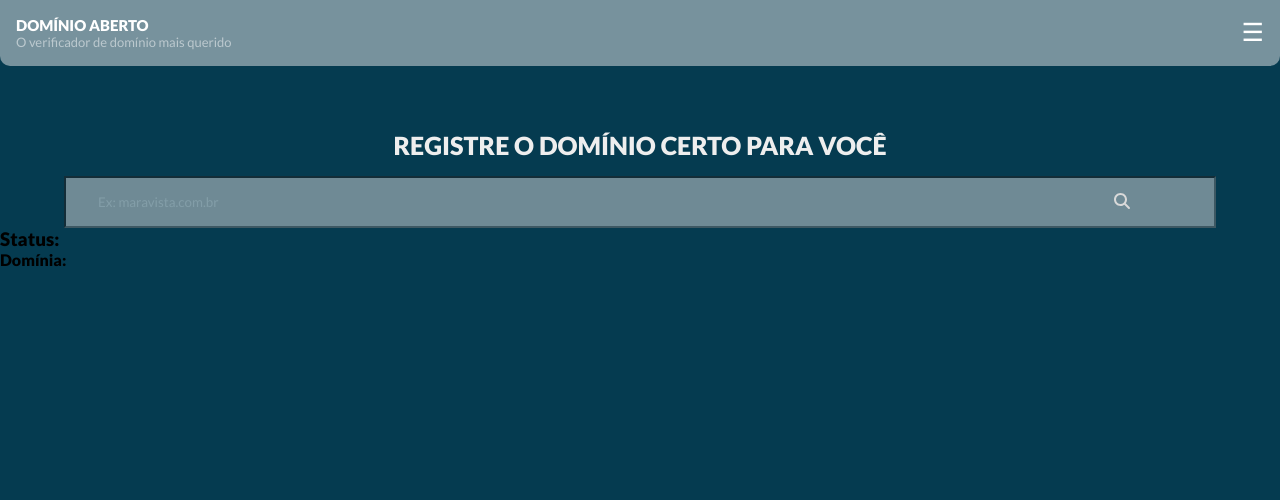
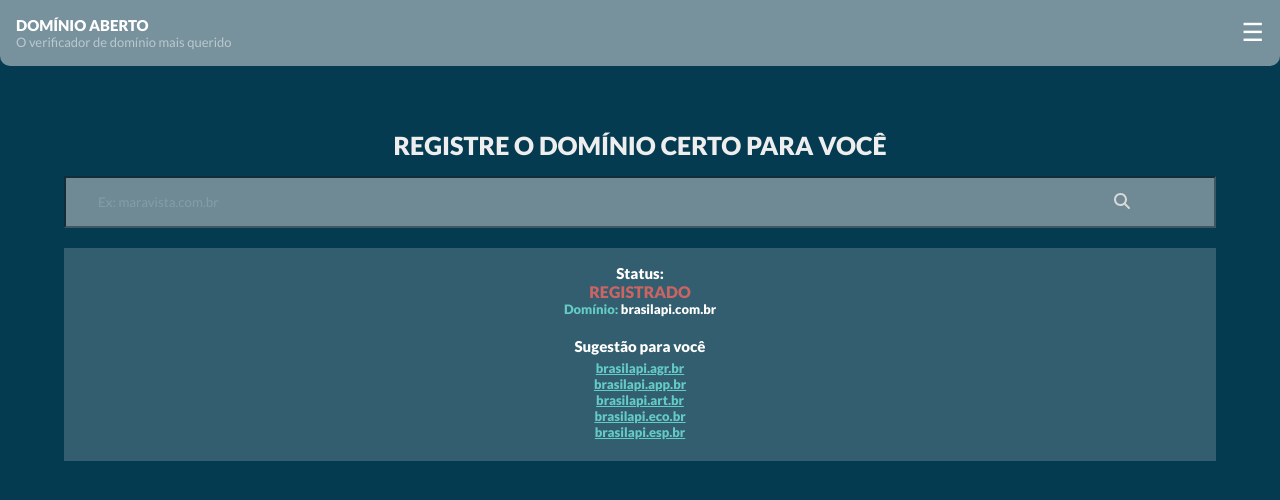
Before and after one commit to Gabriel-Aroucas/Verificador_de_Dominio, a React (Vite) app: page / in a window 1280 px wide. Shown: the top 500 px of the page. Built offline with nearby package versions, Linux system fonts and the light colour scheme; the HTML template or start-up script is replaced by a standard one.

Commit message:
sparkles: feat: novo componente adicionado

```diff
--- a/src/components/Result/Result.tsx
+++ b/src/components/Result/Result.tsx
@@ -1,14 +1,64 @@
+import { styled } from "styled-components";
 
+const ResultStyle = styled.section`
+  background-color: rgb(234, 234, 234, 0.2);
+  width: 90%;
+  margin: 20px auto;
+  text-align: center;
+  padding:1rem;
+  h3,
+  p {
+    color: #fff;
+    font-size: 15px;
+  }
+  span {
+    color: #cc6464;
+    text-transform: uppercase;
+    font-weight: 900;
+  }
+  span:nth-child(1) {
+    color: #64ccc5;
+    text-transform: capitalize;
+  }
+  p {
+    color: #fff;
+    font-weight: 900;
+    font-size: 13px;
+  }
 
-const Result =()=>{
-    return(
-        <section>
-            <div className="status">
-                <h3>Status:</h3>
-                <p><strong>Domínia:</strong></p>
+  .suggestion {
+    margin-top: 20px;
+  }
+  .content{
+    margin:5px 0;
+    p{
+        color:#64ccc5;
+        text-decoration:underline;
+    }
+  }
+`;
 
-            </div>
-        </section>
-          )
-}
-export default Result
+const Result = () => {
+  return (
+    <ResultStyle>
+      <div className="status">
+        <h3>Status:</h3>
+        <span>Registrado</span>
+        <p>
+          <span>Domínio:</span> brasilapi.com.br
+        </p>
+      </div>
+      <div className="suggestion">
+        <h3>Sugestão para você</h3>
+        <div className="content">
+            <p>brasilapi.agr.br</p>
+            <p>brasilapi.app.br</p>
+            <p>brasilapi.art.br</p>
+            <p>brasilapi.eco.br</p>
+            <p>brasilapi.esp.br</p>
+        </div>
+      </div>
+    </ResultStyle>
+  );
+};
+export default Result;
```
